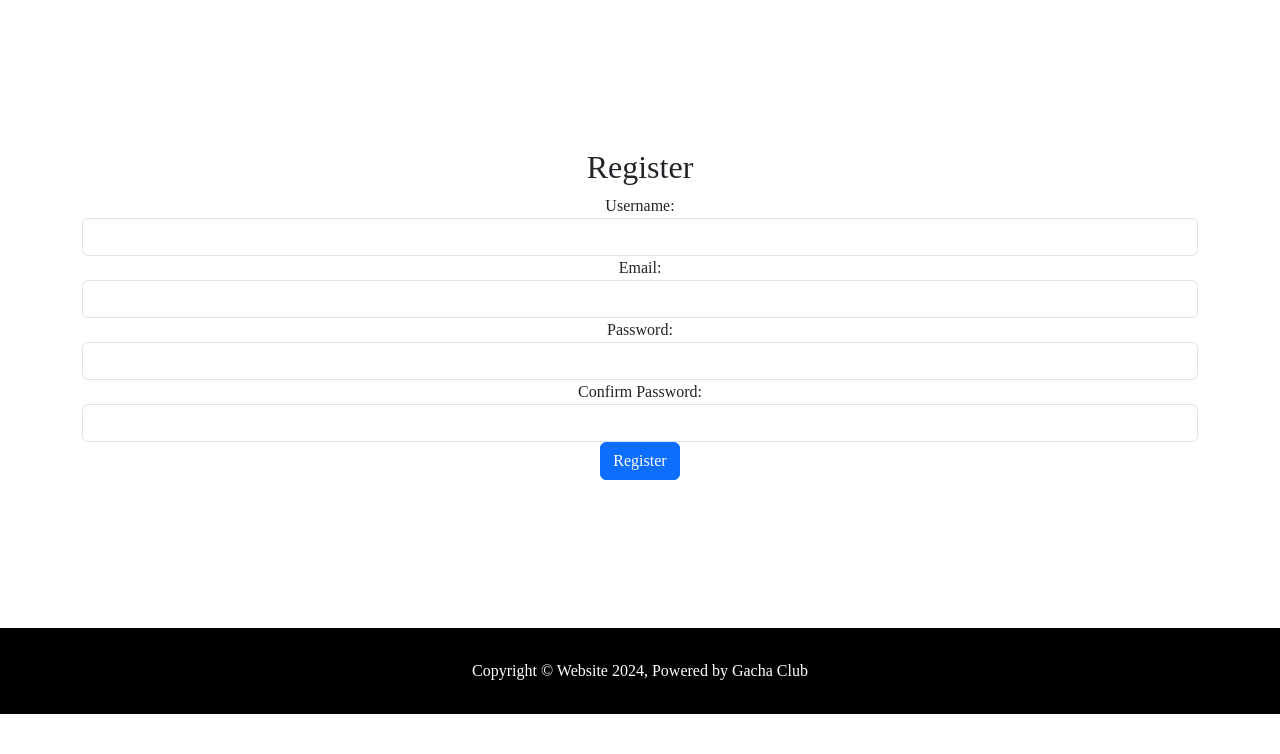
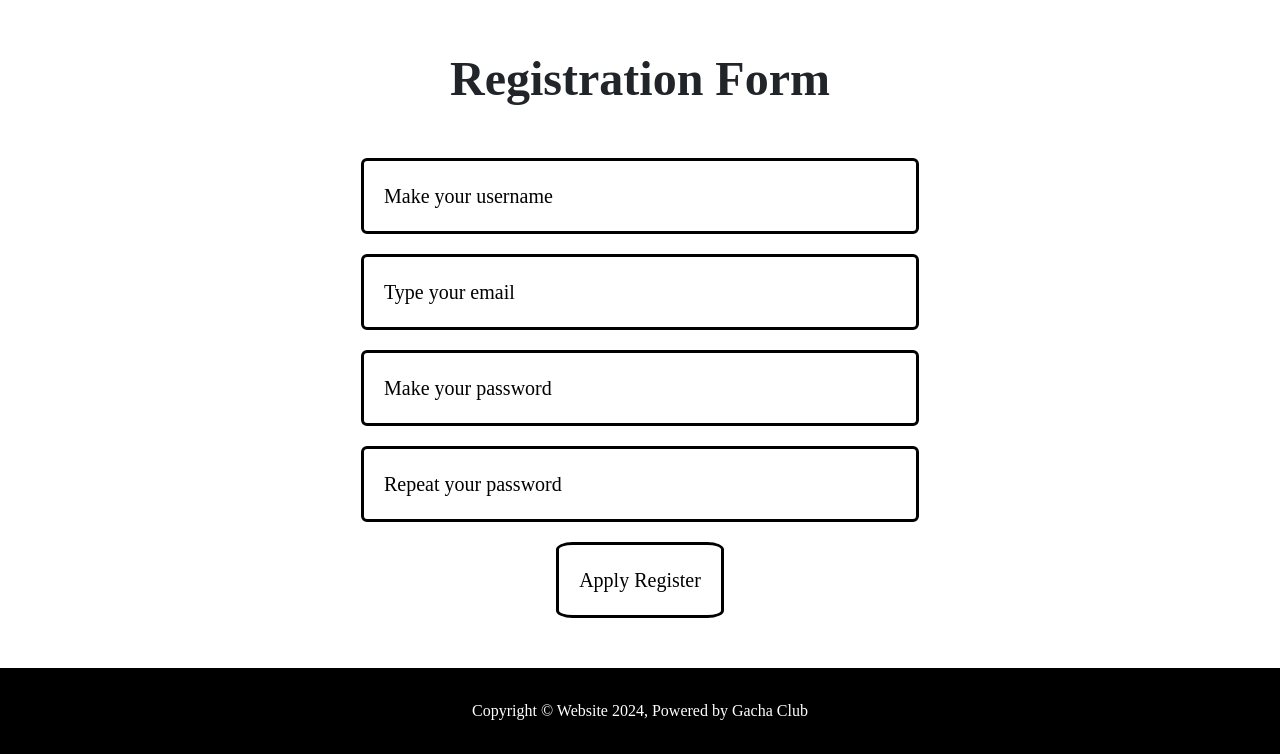
Before and after one commit to Rapsoyd/FullStackProject, a Django app: page /user/register in a window 1280 px wide. Shown: the part 86-840 px from the top of the page. Before the commit the page ends 800 px from the top, so only its background shows below. Run offline with Django 5.2, Linux system fonts and the light colour scheme; some web fonts are replaced.

Commit message:
Форма регистрации готова

```diff
--- a/apps/accounts/views.py
+++ b/apps/accounts/views.py
@@ -26,7 +26,7 @@ def register_user(request):
                 user = User.objects.create(username=username, email=email, password=password1)
                 user.save()
                 login(request, user)
-                return redirect('home')
+                return redirect('blogs_page')
         else:
             messages.error(request, 'Passwords do not match.')
 
@@ -40,7 +40,7 @@ def login_user(request):
         user = authenticate(request, username=username, password=password)
         if user is not None:
             login(request, user)
-            return redirect('home')
+            return redirect('blogs_page')
         else:
             messages.error(request, 'Invalid username or password.')
 
@@ -50,7 +50,7 @@ def login_user(request):
 def logout_user(request):
     logout(request)
     messages.success(request, 'Вы вышли из системы.')
-    return redirect('home')  # Замените 'home' на имя вашей домашней страницы
+    return redirect('blogs_page')  # Замените 'home' на имя вашей домашней страницы
 
 
 class ProfileDetailView(DetailView):
--- /dev/null
+++ b/apps/blog/static/css/register.css
@@ -0,0 +1,62 @@
+.main {
+	margin-top: 50px;
+}
+
+.register-title {
+	margin-bottom: 50px;
+
+	font-weight: 600;
+	font-size: 48px;
+}
+
+.form-wrap {
+	margin-bottom: 50px;
+}
+
+.form {
+	max-width: 50%;
+	margin: 0 auto;
+}
+
+.input-box {
+	margin-bottom: 20px;
+}
+
+.input {
+	padding: 20px;
+
+	font-family: 'Roboto Mono';
+	font-size: 20px;
+
+	border: 3px solid rgb(0, 0, 0);
+}
+
+.input::placeholder {
+	color: rgb(0, 0, 0);
+}
+
+.input:focus {
+	outline: none;
+	box-shadow: 0 0 0 .25rem rgba(0, 0, 0, 0.25);
+	border-color: rgb(0, 0, 0);
+}
+
+.register-button {
+	padding: 20px;
+
+	font-family: 'Roboto Mono';
+	font-size: 20px;
+	color: black;
+
+	transition: .4s linear;
+	border: 3px solid black;
+	border-radius: 10%;
+	background-color: white;
+}
+
+.register-button:hover {
+	color: white;
+
+	background-color: black;
+	border: 3px solid white;
+}
--- a/apps/blog/static/css/registration-form.css
+++ /dev/null
@@ -1,3 +0,0 @@
-.reg-button {
-	background-color: greenyellow;
-}
--- a/apps/blog/views.py
+++ b/apps/blog/views.py
@@ -1,10 +1,13 @@
 from django.views.generic import ListView, DetailView, CreateView, UpdateView  # Импортируем базовое представление
 from apps.blog.models import Post, Category
 from .forms import PostCreateForm, PostUpdateForm
-from django.shortcuts import render
+from django.shortcuts import render, redirect
 
 
 def index(request):
+    user = request.user
+    if user.is_authenticated:
+        return redirect('blogs_page')
     return render(request, 'index.html')
 
 
--- a/templates/accounts/register.html
+++ b/templates/accounts/register.html
@@ -1,9 +1,17 @@
 {% extends 'index.html' %}
+{% load static %}
+
+{% block extra_css %}
+  <link rel="stylesheet" href="{% static 'blog/static/css/register.css' %}" />
+{% endblock %}
 
 {% block content %}
-  <h2>Register</h2>
-  <form method="post" action="{% url 'register' %}">
+  <h2 class="register-title">Registration Form</h2>
+
+  <div class="form-wrap">
+    <form class="form" method="post" action="{% url 'register' %}">
       {% csrf_token %}
+
       {% if messages %}
         {% for message in messages %}
           <div class="alert alert-{{ message.tags }} alert-dismissible fade show" role="alert">
@@ -12,22 +20,20 @@
           </div>
         {% endfor %}
       {% endif %}
-    <div class="form-group">
-      <label for="id_username">Username:</label>
-      <input type="text" name="username" class="form-control" id="id_username" maxlength="150" required />
+
+      <div class="input-box">
+        <input type="text" name="username" class="input form-control" id="id_username" maxlength="150" placeholder="Make your username" />
       </div>
-    <div class="form-group">
-      <label for="id_email">Email:</label>
-      <input type="email" name="email" class="form-control" id="id_email" maxlength="254" required />
+      <div class="input-box">
+        <input type="email" name="email" class="input form-control" id="id_email" maxlength="254" required placeholder="Type your email" />
       </div>
-    <div class="form-group">
-      <label for="id_password1">Password:</label>
-      <input type="password" name="password1" class="form-control" id="id_password1" required />
+      <div class="input-box">
+        <input type="password" name="password1" class="input form-control" id="id_password1" required placeholder="Make your password" />
       </div>
-    <div class="form-group">
-      <label for="id_password2">Confirm Password:</label>
-      <input type="password" name="password2" class="form-control" id="id_password2" required />
+      <div class="input-box">
+        <input type="password" name="password2" class="input form-control" id="id_password2" required placeholder="Repeat your password" />
       </div>
-    <button type="submit" class="btn btn-primary">Register</button>
+      <button type="submit" class="register-button btn btn-primary">Apply Register</button>
     </form>
+  </div>
 {% endblock %}
```
Also changed, not shown: db.sqlite3. Lines whose indentation alone changed are shown as unchanged.
